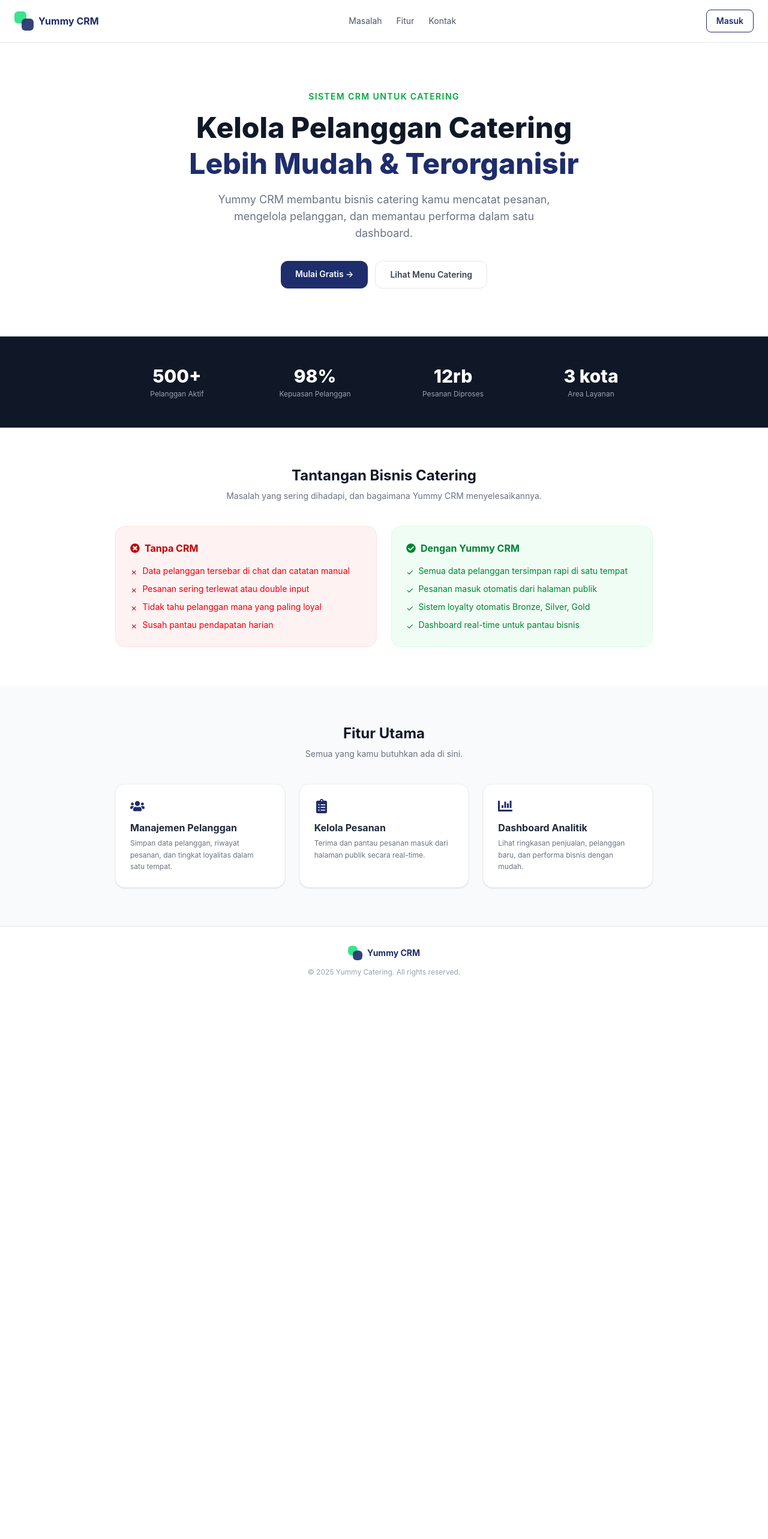
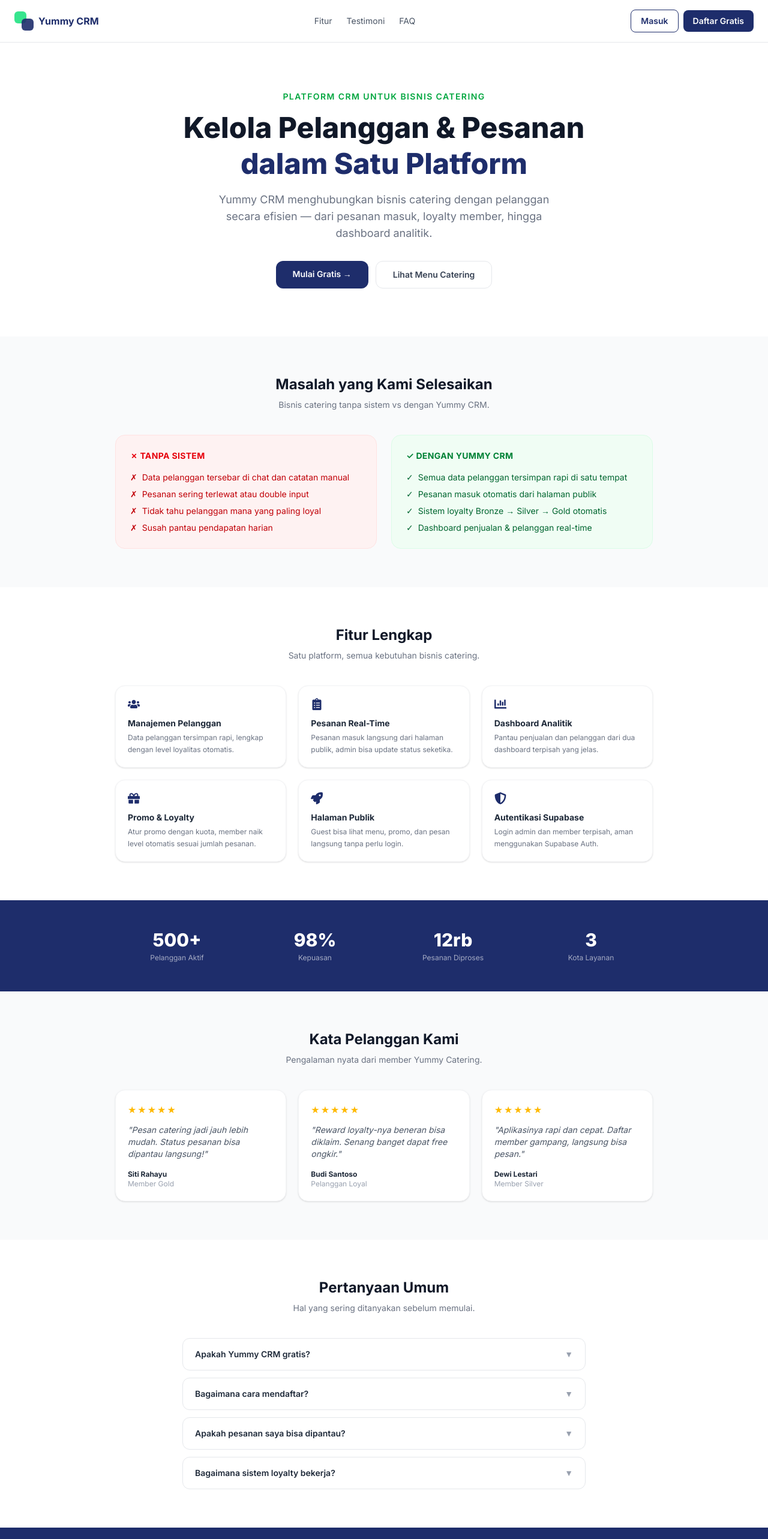
Before and after one commit to aliyah24si-ai/latihanPFL, a React (Vite) app in the folder aliya-latihanPFL/: page /landing in a window 1280 px wide. Shown: the top 2566 px of the page at 60% size. Before the commit the page ends 1661 px from the top, so only its background shows below. Built offline with nearby package versions, Linux system fonts and the light colour scheme.

Commit message:
PRD V2: Revisi total - Problem/Solution, Features 6 card, Stats, Testimonial, FAQ accordion, CTA Final, Footer terstruktur (AIDA)

```diff
--- a/aliya-latihanPFL/src/pages/landing/LandingPage.jsx
+++ b/aliya-latihanPFL/src/pages/landing/LandingPage.jsx
@@ -1,187 +1,376 @@
+import { useState } from "react";
 import { Link } from "react-router-dom";
-import { FaUsers, FaChartBar, FaClipboardList, FaTimesCircle, FaCheckCircle } from "react-icons/fa";
+import {
+  FaUsers, FaChartBar, FaClipboardList,
+  FaGift, FaRocket, FaShieldAlt,
+} from "react-icons/fa";
 
-// ── PRD V2: Landing Page CRM - Tambah Problem/Solution + Stats ─────────────
-// Perubahan dari V1:
-// + Problem & Solution section (Area Middle - membangun kepercayaan)
-// + Stats section (angka pencapaian)
-// Belum ada: Testimonial, FAQ, CTA akhir
+// ── PRD V2: Landing Page CRM - Struktur AIDA sesuai materi PPT ─────────────
+// TOP    → Navbar + Hero (Attention)
+// MIDDLE → Problem/Solution + Features + Stats + Testimonial (Interest+Desire)
+// BOTTOM → FAQ + CTA Final + Footer (Action)
+
+// ── Data ─────────────────────────────────────────────────────────────────────
+
+const features = [
+  {
+    icon: <FaUsers />,
+    title: "Manajemen Pelanggan",
+    desc: "Data pelanggan tersimpan rapi, lengkap dengan level loyalitas otomatis.",
+  },
+  {
+    icon: <FaClipboardList />,
+    title: "Pesanan Real-Time",
+    desc: "Pesanan masuk langsung dari halaman publik, admin bisa update status seketika.",
+  },
+  {
+    icon: <FaChartBar />,
+    title: "Dashboard Analitik",
+    desc: "Pantau penjualan dan pelanggan dari dua dashboard terpisah yang jelas.",
+  },
+  {
+    icon: <FaGift />,
+    title: "Promo & Loyalty",
+    desc: "Atur promo dengan kuota, member naik level otomatis sesuai jumlah pesanan.",
+  },
+  {
+    icon: <FaRocket />,
+    title: "Halaman Publik",
+    desc: "Guest bisa lihat menu, promo, dan pesan langsung tanpa perlu login.",
+  },
+  {
+    icon: <FaShieldAlt />,
+    title: "Autentikasi Supabase",
+    desc: "Login admin dan member terpisah, aman menggunakan Supabase Auth.",
+  },
+];
+
+const stats = [
+  { value: "500+", label: "Pelanggan Aktif" },
+  { value: "98%",  label: "Kepuasan" },
+  { value: "12rb", label: "Pesanan Diproses" },
+  { value: "3",    label: "Kota Layanan" },
+];
+
+const testimonials = [
+  {
+    name: "Siti Rahayu",
+    role: "Member Gold",
+    text: "Pesan catering jadi jauh lebih mudah. Status pesanan bisa dipantau langsung!",
+  },
+  {
+    name: "Budi Santoso",
+    role: "Pelanggan Loyal",
+    text: "Reward loyalty-nya beneran bisa diklaim. Senang banget dapat free ongkir.",
+  },
+  {
+    name: "Dewi Lestari",
+    role: "Member Silver",
+    text: "Aplikasinya rapi dan cepat. Daftar member gampang, langsung bisa pesan.",
+  },
+];
+
+const faqs = [
+  {
+    q: "Apakah Yummy CRM gratis?",
+    a: "Ya, pendaftaran member sepenuhnya gratis. Kamu langsung bisa pesan dan kumpulkan poin loyalty.",
+  },
+  {
+    q: "Bagaimana cara mendaftar?",
+    a: "Klik tombol Daftar Member, isi nama, email, dan password. Selesai — langsung bisa login.",
+  },
+  {
+    q: "Apakah pesanan saya bisa dipantau?",
+    a: "Bisa. Setelah login sebagai member, kamu bisa lihat semua riwayat pesanan di halaman dashboard member.",
+  },
+  {
+    q: "Bagaimana sistem loyalty bekerja?",
+    a: "Otomatis. Makin banyak pesanan, level kamu naik dari Bronze → Silver → Gold dengan reward yang berbeda.",
+  },
+];
+
+// ── Component ─────────────────────────────────────────────────────────────────
 
 export default function LandingPage() {
+  const [openFaq, setOpenFaq] = useState(null);
+
   return (
-    <div className="min-h-screen bg-white font-sans">
+    <div className="min-h-screen bg-white">
 
-      {/* ── NAVBAR ──────────────────────────────────────────────── */}
-      <nav className="bg-white border-b border-gray-200 px-6 py-4 flex items-center justify-between">
+      {/* ════════════════════════════════════════════════════════════
+          AREA TOP — Navbar & Hero (ATTENTION)
+      ════════════════════════════════════════════════════════════ */}
+
+      {/* Navbar */}
+      <nav className="sticky top-0 z-50 bg-white border-b border-gray-200 px-6 py-4 flex items-center justify-between">
+        {/* Logo */}
         <div className="flex items-center gap-2">
           <div className="relative w-8 h-8 shrink-0">
             <div className="absolute top-0 left-0 w-5 h-5 rounded-md bg-green-400 opacity-80" />
-            <div className="absolute bottom-0 right-0 w-5 h-5 rounded-md opacity-90" style={{ backgroundColor: "#1e2d6b" }} />
+            <div className="absolute bottom-0 right-0 w-5 h-5 rounded-md opacity-90"
+              style={{ backgroundColor: "#1e2d6b" }} />
           </div>
           <span className="font-bold text-base" style={{ color: "#1e2d6b" }}>Yummy CRM</span>
         </div>
 
+        {/* Menu */}
         <ul className="hidden md:flex items-center gap-6 text-sm text-gray-600">
-          <li><a href="#masalah" className="hover:text-gray-900">Masalah</a></li>
-          <li><a href="#fitur" className="hover:text-gray-900">Fitur</a></li>
-          <li><a href="#footer" className="hover:text-gray-900">Kontak</a></li>
+          <li><a href="#fitur"     className="hover:text-gray-900 transition">Fitur</a></li>
+          <li><a href="#testimoni" className="hover:text-gray-900 transition">Testimoni</a></li>
+          <li><a href="#faq"       className="hover:text-gray-900 transition">FAQ</a></li>
         </ul>
 
-        <Link
-          to="/login"
-          className="px-4 py-2 text-sm font-semibold rounded-lg border"
+        {/* CTA Sekunder — tombol di sudut kanan */}
+        <div className="flex items-center gap-2">
+          <Link to="/login"
+            className="hidden sm:block px-4 py-2 text-sm font-semibold border rounded-lg transition"
             style={{ borderColor: "#1e2d6b", color: "#1e2d6b" }}
           >
             Masuk
           </Link>
+          <Link to="/member/register"
+            className="px-4 py-2 text-sm font-semibold rounded-lg text-white transition"
+            style={{ backgroundColor: "#1e2d6b" }}
+          >
+            Daftar Gratis
+          </Link>
+        </div>
       </nav>
 
-      {/* ── HERO SECTION ────────────────────────────────────────── */}
+      {/* Hero */}
       <section className="max-w-4xl mx-auto px-6 py-20 text-center">
+        {/* Pre-title */}
         <p className="text-sm font-semibold text-green-600 uppercase tracking-widest mb-3">
-          Sistem CRM untuk Catering
+          Platform CRM untuk Bisnis Catering
         </p>
+
+        {/* Headline */}
         <h1 className="text-4xl md:text-5xl font-extrabold text-gray-900 leading-tight mb-4">
-          Kelola Pelanggan Catering<br />
-          <span style={{ color: "#1e2d6b" }}>Lebih Mudah & Terorganisir</span>
+          Kelola Pelanggan & Pesanan<br />
+          <span style={{ color: "#1e2d6b" }}>dalam Satu Platform</span>
         </h1>
+
+        {/* Subheadline */}
         <p className="text-gray-500 text-base md:text-lg max-w-xl mx-auto mb-8">
-          Yummy CRM membantu bisnis catering kamu mencatat pesanan, mengelola pelanggan,
-          dan memantau performa dalam satu dashboard.
+          Yummy CRM menghubungkan bisnis catering dengan pelanggan secara efisien —
+          dari pesanan masuk, loyalty member, hingga dashboard analitik.
         </p>
+
+        {/* Primary CTA */}
         <div className="flex flex-col sm:flex-row gap-3 justify-center">
-          <Link
-            to="/register"
-            className="px-6 py-3 rounded-xl text-white font-semibold text-sm"
+          <Link to="/member/register"
+            className="px-7 py-3 rounded-xl text-white font-semibold text-sm transition hover:opacity-90"
             style={{ backgroundColor: "#1e2d6b" }}
           >
             Mulai Gratis →
           </Link>
-          <Link
-            to="/guest"
-            className="px-6 py-3 rounded-xl font-semibold text-sm border border-gray-200 text-gray-700 hover:bg-gray-50"
+          <Link to="/guest"
+            className="px-7 py-3 rounded-xl font-semibold text-sm border border-gray-200 text-gray-700 hover:bg-gray-50 transition"
           >
             Lihat Menu Catering
           </Link>
         </div>
       </section>
 
-      {/* ── STATS SECTION (baru di V2) ──────────────────────────── */}
-      <section className="bg-gray-900 py-12 px-6">
-        <div className="max-w-4xl mx-auto grid grid-cols-2 md:grid-cols-4 gap-6 text-center">
-          {[
-            { value: "500+", label: "Pelanggan Aktif" },
-            { value: "98%",  label: "Kepuasan Pelanggan" },
-            { value: "12rb", label: "Pesanan Diproses" },
-            { value: "3 kota", label: "Area Layanan" },
-          ].map((s, i) => (
-            <div key={i}>
-              <p className="text-3xl font-extrabold text-white mb-1">{s.value}</p>
-              <p className="text-xs text-gray-400">{s.label}</p>
-            </div>
-          ))}
-        </div>
-      </section>
+      {/* ════════════════════════════════════════════════════════════
+          AREA MIDDLE — Problem/Solution + Features + Stats + Testimonial
+          (INTEREST → DESIRE)
+      ════════════════════════════════════════════════════════════ */}
 
-      {/* ── PROBLEM & SOLUTION (baru di V2) ────────────────────── */}
-      <section id="masalah" className="py-16 px-6">
+      {/* Problem & Solution */}
+      <section className="bg-gray-50 py-16 px-6">
         <div className="max-w-4xl mx-auto">
           <div className="text-center mb-10">
             <h2 className="text-2xl font-bold text-gray-900 mb-2">
-              Tantangan Bisnis Catering
+              Masalah yang Kami Selesaikan
             </h2>
             <p className="text-gray-500 text-sm">
-              Masalah yang sering dihadapi, dan bagaimana Yummy CRM menyelesaikannya.
+              Bisnis catering tanpa sistem vs dengan Yummy CRM.
             </p>
           </div>
 
           <div className="grid md:grid-cols-2 gap-6">
             {/* Masalah */}
-            <div className="bg-red-50 rounded-2xl p-6 border border-red-100">
-              <h3 className="font-bold text-red-700 mb-4 flex items-center gap-2">
-                <FaTimesCircle /> Tanpa CRM
+            <div className="bg-red-50 border border-red-100 rounded-2xl p-6">
+              <h3 className="font-bold text-red-600 mb-4 text-sm uppercase tracking-wide">
+                ✗ Tanpa Sistem
               </h3>
-              <ul className="space-y-2">
+              <ul className="space-y-2 text-sm text-red-700">
                 {[
                   "Data pelanggan tersebar di chat dan catatan manual",
                   "Pesanan sering terlewat atau double input",
                   "Tidak tahu pelanggan mana yang paling loyal",
                   "Susah pantau pendapatan harian",
-                ].map((item, i) => (
-                  <li key={i} className="flex items-start gap-2 text-sm text-red-600">
-                    <span className="mt-0.5">✗</span>
-                    {item}
-                  </li>
-                ))}
+                ].map((item, i) => <li key={i} className="flex gap-2"><span>✗</span>{item}</li>)}
               </ul>
             </div>
 
             {/* Solusi */}
-            <div className="bg-green-50 rounded-2xl p-6 border border-green-100">
-              <h3 className="font-bold text-green-700 mb-4 flex items-center gap-2">
-                <FaCheckCircle /> Dengan Yummy CRM
+            <div className="bg-green-50 border border-green-100 rounded-2xl p-6">
+              <h3 className="font-bold text-green-700 mb-4 text-sm uppercase tracking-wide">
+                ✓ Dengan Yummy CRM
               </h3>
-              <ul className="space-y-2">
+              <ul className="space-y-2 text-sm text-green-800">
                 {[
                   "Semua data pelanggan tersimpan rapi di satu tempat",
                   "Pesanan masuk otomatis dari halaman publik",
-                  "Sistem loyalty otomatis Bronze, Silver, Gold",
-                  "Dashboard real-time untuk pantau bisnis",
-                ].map((item, i) => (
-                  <li key={i} className="flex items-start gap-2 text-sm text-green-700">
-                    <span className="mt-0.5">✓</span>
-                    {item}
-                  </li>
-                ))}
+                  "Sistem loyalty Bronze → Silver → Gold otomatis",
+                  "Dashboard penjualan & pelanggan real-time",
+                ].map((item, i) => <li key={i} className="flex gap-2"><span>✓</span>{item}</li>)}
               </ul>
             </div>
           </div>
         </div>
       </section>
 
-      {/* ── FEATURE SECTION ─────────────────────────────────────── */}
-      <section id="fitur" className="bg-gray-50 py-16 px-6">
-        <div className="max-w-4xl mx-auto text-center mb-10">
-          <h2 className="text-2xl font-bold text-gray-900 mb-2">Fitur Utama</h2>
-          <p className="text-gray-500 text-sm">Semua yang kamu butuhkan ada di sini.</p>
+      {/* Feature Section */}
+      <section id="fitur" className="py-16 px-6">
+        <div className="max-w-4xl mx-auto">
+          <div className="text-center mb-10">
+            <h2 className="text-2xl font-bold text-gray-900 mb-2">Fitur Lengkap</h2>
+            <p className="text-gray-500 text-sm">Satu platform, semua kebutuhan bisnis catering.</p>
           </div>
-        <div className="max-w-4xl mx-auto grid sm:grid-cols-3 gap-6">
-          {[
-            {
-              icon: <FaUsers className="text-2xl" style={{ color: "#1e2d6b" }} />,
-              title: "Manajemen Pelanggan",
-              desc: "Simpan data pelanggan, riwayat pesanan, dan tingkat loyalitas dalam satu tempat.",
-            },
-            {
-              icon: <FaClipboardList className="text-2xl" style={{ color: "#1e2d6b" }} />,
-              title: "Kelola Pesanan",
-              desc: "Terima dan pantau pesanan masuk dari halaman publik secara real-time.",
-            },
-            {
-              icon: <FaChartBar className="text-2xl" style={{ color: "#1e2d6b" }} />,
-              title: "Dashboard Analitik",
-              desc: "Lihat ringkasan penjualan, pelanggan baru, dan performa bisnis dengan mudah.",
-            },
-          ].map((f, i) => (
-            <div key={i} className="bg-white rounded-2xl p-6 border border-gray-100 shadow-sm">
-              <div className="mb-3">{f.icon}</div>
-              <h3 className="font-bold text-gray-800 mb-1">{f.title}</h3>
+          <div className="grid sm:grid-cols-2 lg:grid-cols-3 gap-5">
+            {features.map((f, i) => (
+              <div key={i} className="bg-white border border-gray-100 rounded-2xl p-5 shadow-sm">
+                <div className="text-xl mb-3" style={{ color: "#1e2d6b" }}>{f.icon}</div>
+                <h3 className="font-bold text-gray-800 text-sm mb-1">{f.title}</h3>
                 <p className="text-xs text-gray-500 leading-relaxed">{f.desc}</p>
+              </div>
+            ))}
+          </div>
+        </div>
+      </section>
+
+      {/* Stats */}
+      <section className="py-12 px-6" style={{ backgroundColor: "#1e2d6b" }}>
+        <div className="max-w-4xl mx-auto grid grid-cols-2 md:grid-cols-4 gap-6 text-center">
+          {stats.map((s, i) => (
+            <div key={i}>
+              <p className="text-3xl font-extrabold text-white mb-1">{s.value}</p>
+              <p className="text-xs text-white/60">{s.label}</p>
             </div>
           ))}
         </div>
       </section>
 
-      {/* ── FOOTER ──────────────────────────────────────────────── */}
-      <footer id="footer" className="border-t border-gray-200 py-8 px-6 text-center">
-        <div className="flex items-center justify-center gap-2 mb-3">
-          <div className="relative w-6 h-6 shrink-0">
+      {/* Testimonial */}
+      <section id="testimoni" className="bg-gray-50 py-16 px-6">
+        <div className="max-w-4xl mx-auto">
+          <div className="text-center mb-10">
+            <h2 className="text-2xl font-bold text-gray-900 mb-2">Kata Pelanggan Kami</h2>
+            <p className="text-gray-500 text-sm">Pengalaman nyata dari member Yummy Catering.</p>
+          </div>
+          <div className="grid sm:grid-cols-3 gap-5">
+            {testimonials.map((t, i) => (
+              <div key={i} className="bg-white rounded-2xl p-5 border border-gray-100 shadow-sm">
+                <div className="flex gap-0.5 text-amber-400 mb-3">
+                  {"★★★★★".split("").map((s, j) => <span key={j}>{s}</span>)}
+                </div>
+                <p className="text-sm text-gray-600 italic mb-4">"{t.text}"</p>
+                <div>
+                  <p className="text-xs font-bold text-gray-800">{t.name}</p>
+                  <p className="text-xs text-gray-400">{t.role}</p>
+                </div>
+              </div>
+            ))}
+          </div>
+        </div>
+      </section>
+
+      {/* ════════════════════════════════════════════════════════════
+          AREA BOTTOM — FAQ + CTA Final + Footer (ACTION)
+      ════════════════════════════════════════════════════════════ */}
+
+      {/* FAQ */}
+      <section id="faq" className="py-16 px-6">
+        <div className="max-w-2xl mx-auto">
+          <div className="text-center mb-10">
+            <h2 className="text-2xl font-bold text-gray-900 mb-2">Pertanyaan Umum</h2>
+            <p className="text-gray-500 text-sm">Hal yang sering ditanyakan sebelum memulai.</p>
+          </div>
+          <div className="space-y-3">
+            {faqs.map((faq, i) => (
+              <div key={i} className="border border-gray-200 rounded-xl overflow-hidden">
+                <button
+                  onClick={() => setOpenFaq(openFaq === i ? null : i)}
+                  className="w-full flex items-center justify-between px-5 py-4 text-left text-sm font-semibold text-gray-800 hover:bg-gray-50 transition"
+                >
+                  {faq.q}
+                  <span className="text-gray-400 ml-4">{openFaq === i ? "▲" : "▼"}</span>
+                </button>
+                {openFaq === i && (
+                  <div className="px-5 pb-4 text-sm text-gray-500 border-t border-gray-100">
+                    {faq.a}
+                  </div>
+                )}
+              </div>
+            ))}
+          </div>
+        </div>
+      </section>
+
+      {/* CTA Final */}
+      <section className="py-16 px-6 text-center" style={{ backgroundColor: "#1e2d6b" }}>
+        <p className="text-white/70 text-sm mb-2">Sudah siap memulai?</p>
+        <h2 className="text-2xl md:text-3xl font-extrabold text-white mb-4">
+          Ubah cara kelola bisnis catering kamu sekarang.
+        </h2>
+        <p className="text-white/60 text-sm max-w-md mx-auto mb-8">
+          Daftar gratis, tidak perlu kartu kredit. Langsung bisa pesan dan kumpulkan reward.
+        </p>
+        <Link
+          to="/member/register"
+          className="inline-block px-8 py-3 rounded-xl font-bold text-sm bg-white transition hover:bg-gray-100"
+          style={{ color: "#1e2d6b" }}
+        >
+          Daftar Sekarang — Gratis
+        </Link>
+      </section>
+
+      {/* Footer */}
+      <footer id="footer" className="border-t border-gray-200 py-10 px-6">
+        <div className="max-w-4xl mx-auto flex flex-col md:flex-row items-start justify-between gap-8">
+          {/* Identitas */}
+          <div>
+            <div className="flex items-center gap-2 mb-2">
+              <div className="relative w-7 h-7 shrink-0">
                 <div className="absolute top-0 left-0 w-4 h-4 rounded-md bg-green-400 opacity-80" />
-            <div className="absolute bottom-0 right-0 w-4 h-4 rounded-md opacity-90" style={{ backgroundColor: "#1e2d6b" }} />
+                <div className="absolute bottom-0 right-0 w-4 h-4 rounded-md opacity-90"
+                  style={{ backgroundColor: "#1e2d6b" }} />
               </div>
               <span className="font-bold text-sm" style={{ color: "#1e2d6b" }}>Yummy CRM</span>
             </div>
+            <p className="text-xs text-gray-400 max-w-xs">
+              Platform CRM untuk bisnis catering. Kelola pelanggan, pesanan, dan loyalty dalam satu tempat.
+            </p>
+          </div>
+
+          {/* Navigasi terstruktur */}
+          <div className="grid grid-cols-2 gap-8 text-sm">
+            <div>
+              <p className="font-semibold text-gray-700 mb-2">Produk</p>
+              <ul className="space-y-1 text-gray-400">
+                <li><a href="#fitur" className="hover:text-gray-600">Fitur</a></li>
+                <li><Link to="/guest" className="hover:text-gray-600">Menu Catering</Link></li>
+                <li><Link to="/guest/promo" className="hover:text-gray-600">Promo</Link></li>
+              </ul>
+            </div>
+            <div>
+              <p className="font-semibold text-gray-700 mb-2">Akun</p>
+              <ul className="space-y-1 text-gray-400">
+                <li><Link to="/member/login" className="hover:text-gray-600">Login Member</Link></li>
+                <li><Link to="/member/register" className="hover:text-gray-600">Daftar Member</Link></li>
+                <li><Link to="/login" className="hover:text-gray-600">Admin Login</Link></li>
+              </ul>
+            </div>
+          </div>
+        </div>
+
+        {/* Copyright */}
+        <div className="max-w-4xl mx-auto mt-8 pt-6 border-t border-gray-100 text-center">
           <p className="text-xs text-gray-400">© 2025 Yummy Catering. All rights reserved.</p>
+        </div>
       </footer>
     </div>
   );
```
Lines whose indentation alone changed are shown as unchanged.
